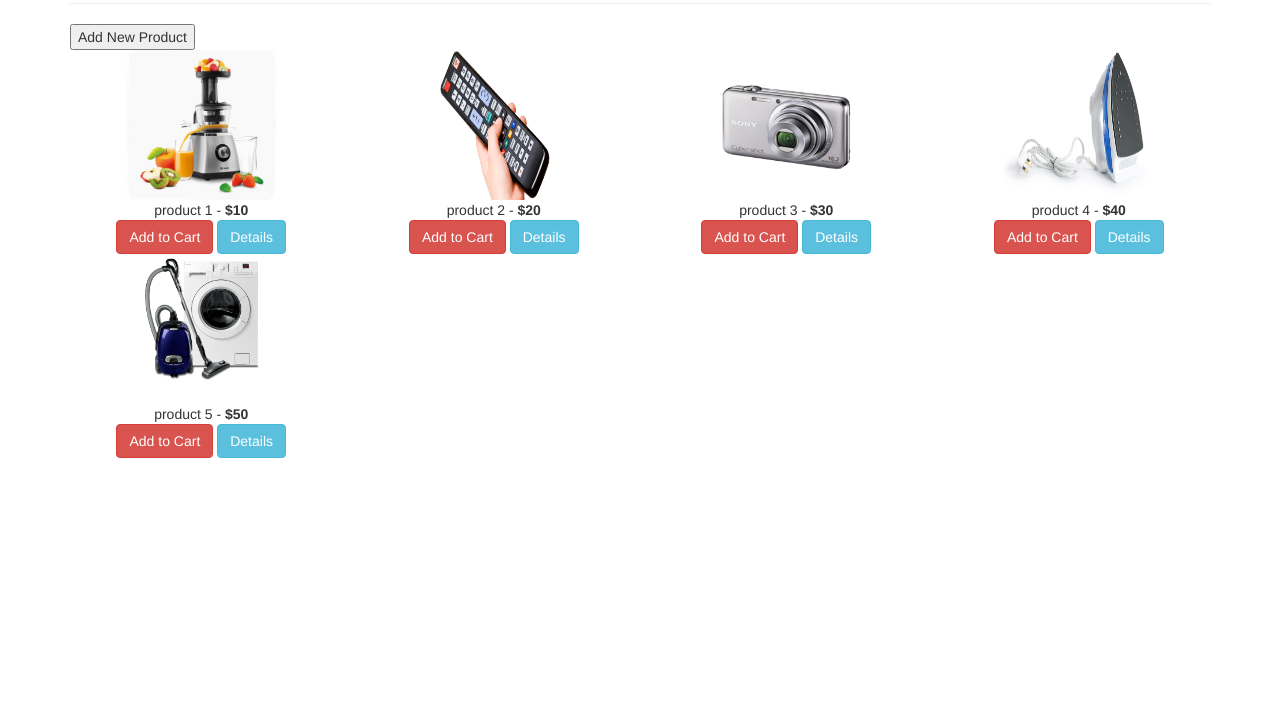
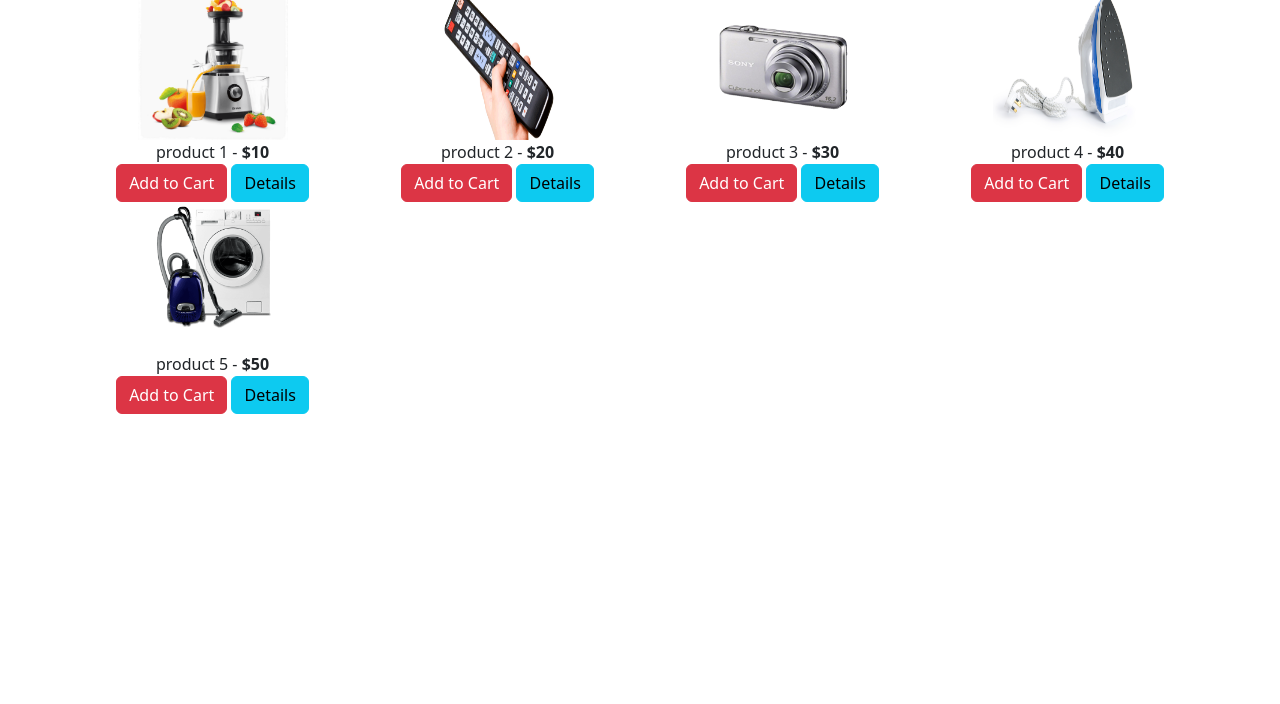
Before and after one commit to wanuii/gogoshop, a plain HTML site: page 00_lab/index.html in a window 1280 px wide. Shown: the part 96-800 px from the top of the page. Drawn offline with Linux system fonts and the light colour scheme.

Commit message:
Update index.html

```diff
--- a/00_lab/index.html
+++ b/00_lab/index.html
@@ -3,7 +3,7 @@
 <head>
   <title>My Cart</title>
   <base href="/gogoshop/00_lab/">
-  <link rel="stylesheet" href="css/bootstrap.min.css">
+  <link rel="stylesheet" href="../_css/bootstrap.min.css">
   <style>
     .badge-notify {
       background: red;
```
